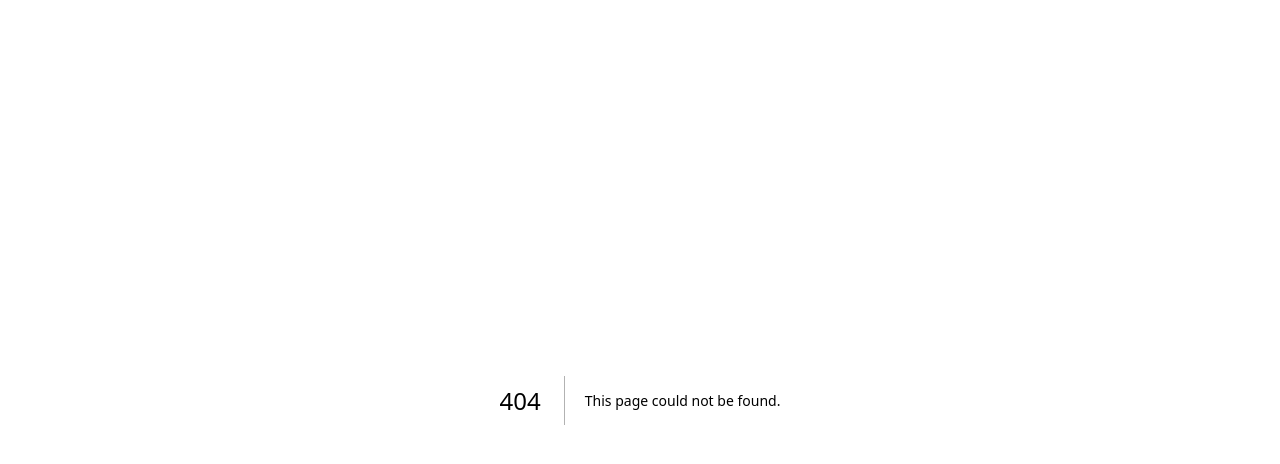
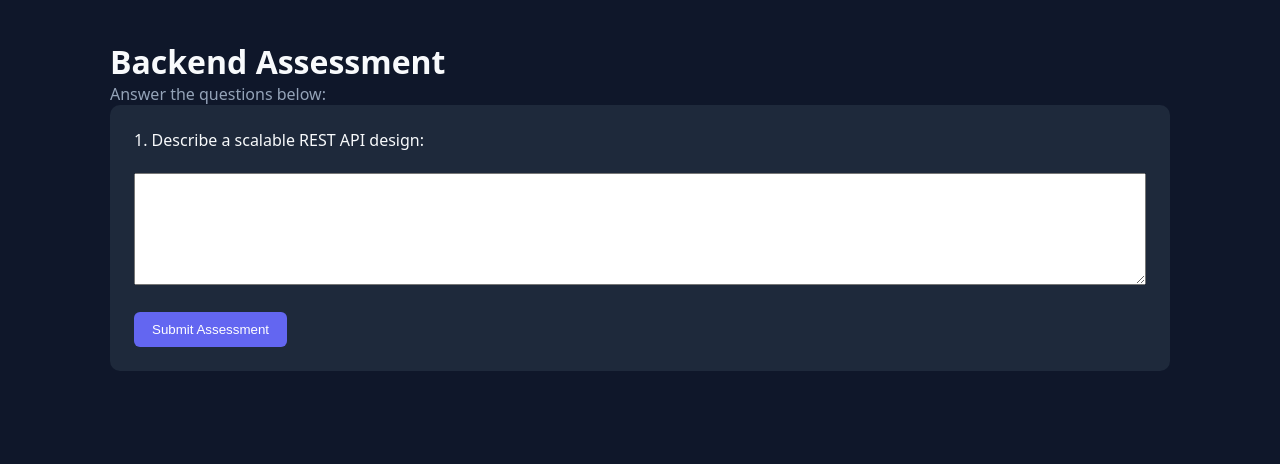
Before and after one commit to Rabbi111-cloud/AI--Assessment-Platform, a Next.js app: page /assessment in a window 1280 px wide. Before the commit this address had no page. Shown: the top 464 px of the page. Built offline with nearby package versions, Linux system fonts and the light colour scheme.

Commit message:
Create page.js

```diff
--- /dev/null
+++ b/app/assessment/page.js
@@ -0,0 +1,39 @@
+"use client";
+
+import { useState } from "react";
+
+export default function AssessmentPage() {
+  const [answer, setAnswer] = useState("");
+
+  function handleSubmit(e) {
+    e.preventDefault();
+    // For now, just alert
+    alert("Submitted: " + answer + "\nAI evaluation will run on server.");
+    // Later: call /api/evaluate
+  }
+
+  return (
+    <main className="container">
+      <h1>Backend Assessment</h1>
+      <p style={{ color: "var(--muted)" }}>
+        Answer the questions below:
+      </p>
+
+      <div className="card">
+        <form onSubmit={handleSubmit}>
+          <label>1. Describe a scalable REST API design:</label>
+          <br /><br />
+          <textarea
+            value={answer}
+            onChange={(e) => setAnswer(e.target.value)}
+            rows={6}
+            style={{ width: "100%", padding: "10px" }}
+            required
+          />
+          <br /><br />
+          <button className="button">Submit Assessment</button>
+        </form>
+      </div>
+    </main>
+  );
+}
```
